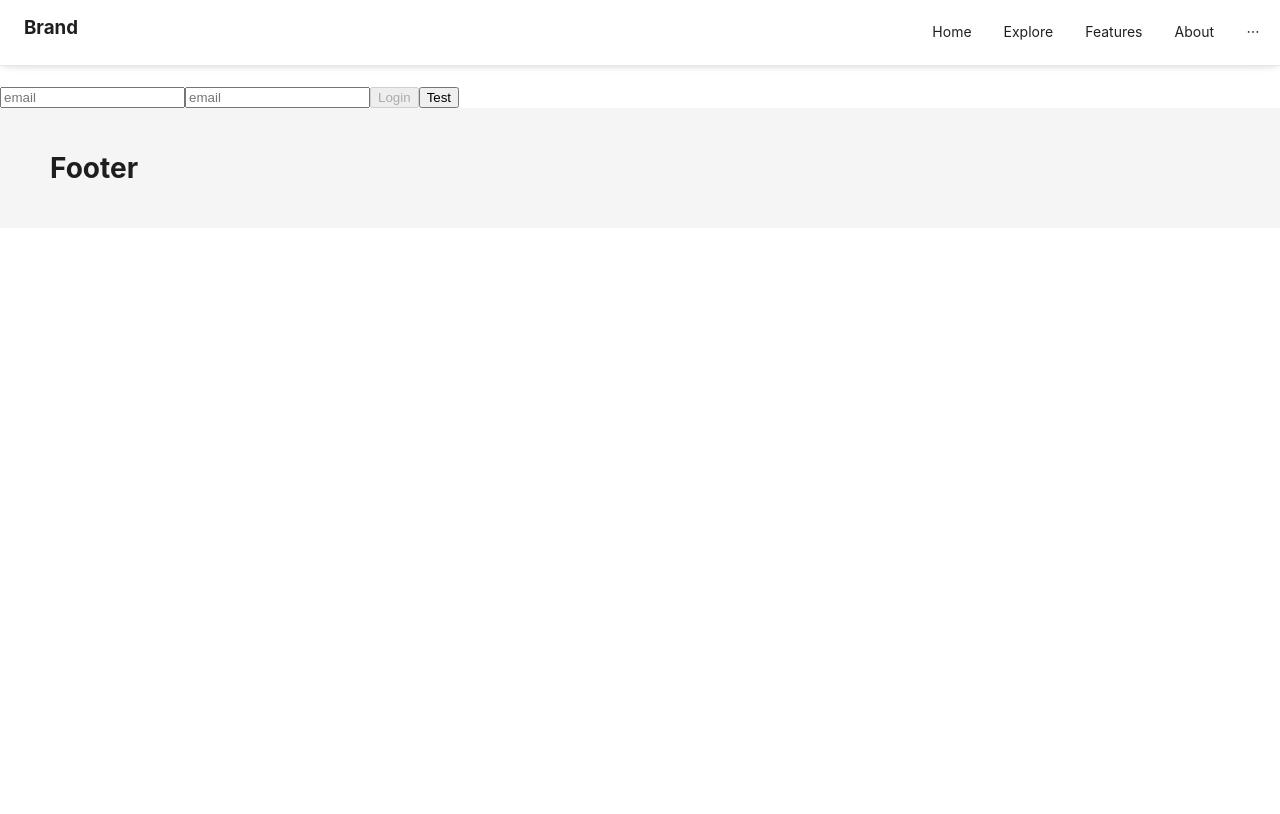
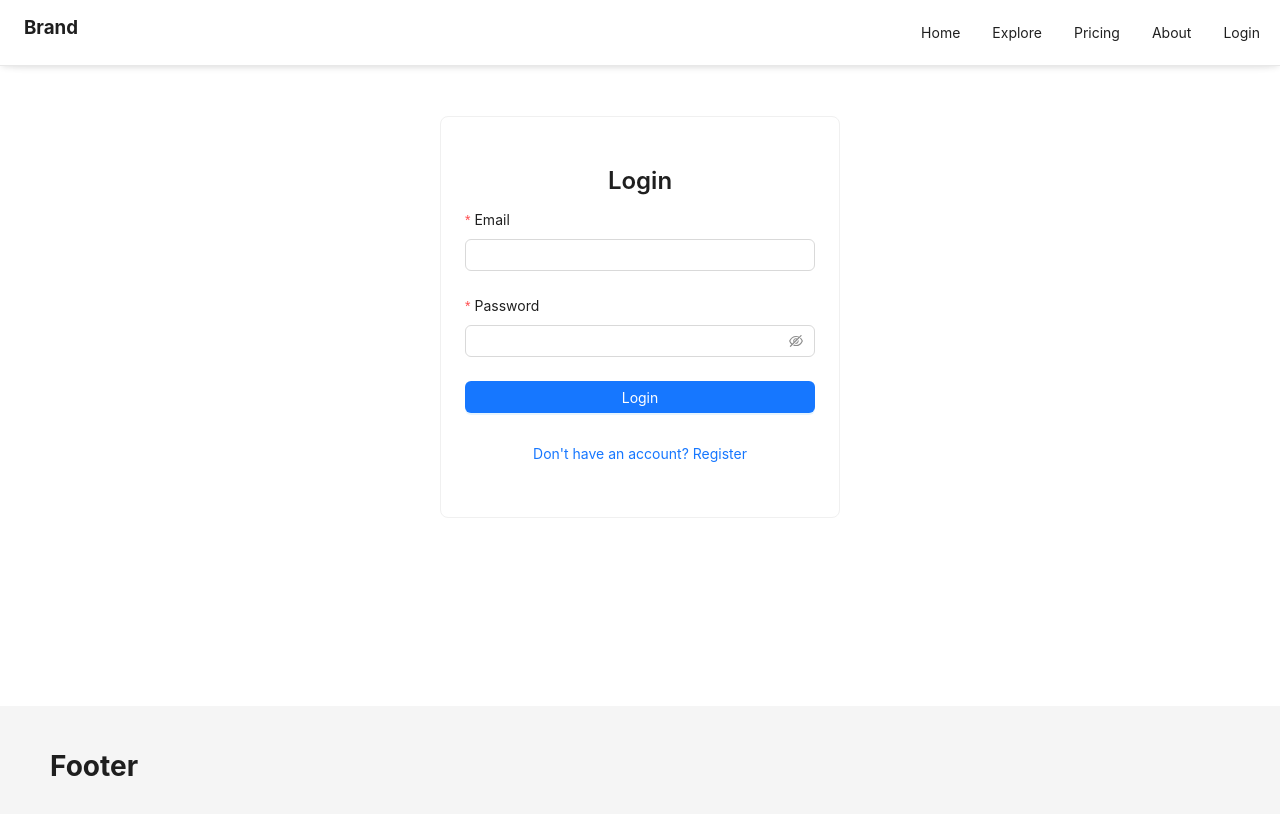
Before and after one commit to geraldhoxha/resume-builder, a React (Create React App) app: page /login in a window 1280 px wide. Shown: the top 814 px of the page. Built offline with nearby package versions, Linux system fonts and the light colour scheme.

Commit message:
fix user context
Signed-off-by: Gerald Hoxha <gerald.hoxha94@gmail.com>

```diff
--- a/src/App.tsx
+++ b/src/App.tsx
@@ -1,9 +1,8 @@
 import { Route, Routes } from 'react-router-dom';
 import { Home } from './components/Home';
-import { LoginUser } from './components/Auth/Login';
 import { Navigation } from './components/Navigation';
 import PrivateRoute from './components/Home/PrivateComponents';
-import { Logout } from './components/Auth/Logout';
+import { Login, Logout } from './components/Auth';
 
 function App() {
   return (
@@ -14,7 +13,7 @@ function App() {
           <Route path="/about" element={<Home />} />
         </Route>
         <Route path="/log-out" element={<Logout />} />
-        <Route path="/login" element={<LoginUser />} />
+        <Route path="/login" element={<Login />} />
       </Route>
     </Routes>
   );
--- a/src/components/Auth/Login.tsx
+++ b/src/components/Auth/Login.tsx
@@ -1,56 +1,129 @@
-import { useLazyQuery, useMutation } from "@apollo/client"
-import { useState } from "react"
-import { ELTest, UserLogin } from "../../generated/Models/model"
-import { Client, setTokens } from "../../tools/ApolloClient"
-import { LoginToken } from "../types/user"
-import { jwtDecode } from 'jwt-decode'
-import { useUser } from "../../tools/Context"
-import { useNavigate } from "react-router"
 
+import { useState } from 'react';
+import { Form, Input, Button, Card, Typography, message } from 'antd';
+import { useMutation } from '@apollo/client';
+import { Client, setTokens } from '../../tools/ApolloClient';
+import { UserLogin, UserSignup } from '../../generated/Models/model';
+import { LoginToken, SignupToken, LoginUserType, SignupUserType } from '../types/user';
+import { useUser } from '../../tools/Context';
+import { useNavigate } from 'react-router';
+import { NewUser } from '../../generated/models/Graphs';
 
+const { Title } = Typography;
 
-export function LoginUser() {
+type UserLoginForm = {
+  email: string,
+  password: string,
+  name?: string,
+}
 
-  const [userEmail, setUserEmail] = useState<string>("")
-  const [userPass, setUserPass] = useState<string>("")
-  // const [canSubmit, setCanSubmit] = useState<boolean>(false)
+export const Login = () => {
+  const [isRegister, setIsRegister] = useState(false);
+  const [login] = useMutation<LoginToken, LoginUserType>(UserLogin, { client: Client, fetchPolicy: 'no-cache' })
+  const [signup] = useMutation<SignupToken, SignupUserType>(UserSignup, { client: Client, fetchPolicy: 'no-cache' })
+  const [loading, setLoaading] = useState<boolean>(false)
   const userProps = useUser()
-  const [loading, setLoaading] = useState<boolean>(false)
-  const [login] = useMutation<LoginToken>(UserLogin, { client: Client, fetchPolicy: 'no-cache' })
-  const [testthis] = useLazyQuery(ELTest)
   const navigate = useNavigate()
-  const handleSubmit = async () => {
+  const [form] = Form.useForm()
+
+  const handleToggle = () => {
+    setIsRegister(!isRegister);
+  };
+  const onFinish = async (values: UserLoginForm) => {
+    const { name, email, password } = values
     setLoaading(true)
-    await login({ variables: { email: userEmail, password: userPass } }).then((resp) => {
-      if (resp.data?.auth.login.token !== undefined) {
-        const { name } = jwtDecode<{ name: string }>(resp.data.auth.login.token.refreshToken)
+    if (isRegister) {
+      if (name === undefined) {
+        return
+      }
+      const input: NewUser = { name: name, password: password, email: email }
+      await signup({ variables: { input: input } }).then(resp => {
+        const data = resp.data?.auth.register
+        if (data?.token !== undefined) {
+          if (userProps !== undefined && userProps.user === undefined) {
+            userProps.setUser({ name: data.user.name, email: data.user.email })
+          }
+          setTokens(data.token.accessToken, data.token.refreshToken)
+          navigate('/')
+          setLoaading(false)
+        }
+      })
+        .catch(err => console.log(">>", err))
+    } else {
+      await login({ variables: { password: password, email: email } }).then((resp) => {
+        const data = resp.data?.auth.login
+        if (data?.token !== undefined) {
           if (userProps !== undefined && userProps?.user === undefined) {
-          userProps.setUser({ Name: name, Email: userEmail })
+            userProps.setUser({ name: data.user.name, email: data.user.email })
           }
-        const { accessToken, refreshToken } = resp.data.auth.login.token
-        setTokens(accessToken, refreshToken)
+          setTokens(data.token.accessToken, data.token.refreshToken)
         }
-      setLoaading(false)
         navigate('/')
       })
         .catch(err => {
           console.log("zz", err)
+          form.setFields([{
+            name: 'password',
+            value: '',
+            errors: ['Login failed. Please check your email and password']
+          }])
+          message.error('Login faile. Please check your email and password');
+
         })
         .finally(() => setLoaading(false))
     }
-  const handleTest = async () => {
-    testthis().then(k => console.log("tHe test", k))
-  }
+  };
 
   return (
-    <div>
-      <input type="email" placeholder="email" onChange={(e) => { setUserEmail(e.target.value) }} />
-      <input type="email" placeholder="email" onChange={(e) => { setUserPass(e.target.value) }} />
-      <button onClick={handleSubmit} disabled={(userEmail?.length < 1 && userPass?.length < 1)}>Login</button>
-      {loading ? (
-        <p>Please Wait</p>
-      ) : ""}
-      <button onClick={handleTest}>Test</button>
-    </div>
-  )
-}
+    <Card style={{ width: 400, margin: '0 auto', marginTop: 50 }}>
+      <Title level={3} style={{ textAlign: 'center' }}>
+        {isRegister ? 'Register' : 'Login'}
+      </Title>
+      <Form
+        form={form}
+        name="auth_form"
+        initialValues={{ remember: true }}
+        onFinish={onFinish}
+        layout="vertical"
+      >
+        {isRegister && (
+          <Form.Item
+            name="name"
+            label="Name"
+            rules={[{ required: true, message: 'Please input your Name!' }]}
+          >
+            <Input />
+          </Form.Item>
+        )}
+        <Form.Item
+          name="email"
+          label="Email"
+          rules={[
+            { type: 'email', message: 'The input is not valid E-mail!' },
+            { required: true, message: 'Please input your E-mail!' },
+          ]}
+        >
+          <Input />
+        </Form.Item>
+        <Form.Item
+          name="password"
+          label="Password"
+          rules={[{ required: true, message: 'Please input your Password!' }]}
+        >
+          <Input.Password />
+        </Form.Item>
+        <Form.Item>
+          <Button type="primary" htmlType="submit" block>
+            {isRegister ? 'Register' : 'Login'}
+          </Button>
+        </Form.Item>
+        <Form.Item>
+          <Button type="link" onClick={handleToggle} block>
+            {isRegister ? 'Already have an account? Login' : 'Don\'t have an account? Register'}
+          </Button>
+        </Form.Item>
+      </Form>
+      {loading ? "Wait..." : ""}
+    </Card>
+  );
+};
--- /dev/null
+++ b/src/components/Auth/index.tsx
@@ -0,0 +1,2 @@
+export { Login } from './Login'
+export { Logout } from './Logout'
--- a/src/components/Navigation/LeftMenu.tsx
+++ b/src/components/Navigation/LeftMenu.tsx
@@ -13,7 +13,7 @@ export const LeftMenu = ({ mode }: Mode) => {
   const userContext = useUser();
 
   return (
-    <Menu mode={mode}>
+    <Menu disabledOverflow mode={mode}>
       {leftNavPath.map((item: MenuItem) => (
         <Menu.Item key={item.path}>
           <Link to={item.path}>{item.name}</Link>
--- a/src/components/Navigation/Navigation.tsx
+++ b/src/components/Navigation/Navigation.tsx
@@ -71,7 +71,9 @@ export const Navigation = () => {
         </Layout.Header>
       </nav>
       <Layout.Content>
-        <Outlet />
+        <div style={{minHeight: "calc(100vh - 210px)"}}>
+          <Outlet />
+        </div>
       </Layout.Content>
       <Layout.Footer>
         <h1>Footer</h1>
--- a/src/components/Navigation/navigationPath.tsx
+++ b/src/components/Navigation/navigationPath.tsx
@@ -11,8 +11,8 @@ export const leftNavPath: MenuItem[] = [
     path: '/explore',
   },
   {
-    name: 'Features',
-    path: '/features',
+    name: 'Pricing',
+    path: '/pricing',
   },
   {
     name: 'About',
@@ -22,8 +22,8 @@ export const leftNavPath: MenuItem[] = [
 
 export const rightNavPath: MenuItem[] = [
   {
-    name: 'Projects',
-    path: '/projects',
+    name: 'Dashboard',
+    path: '/dashboard',
     icon: <CodeOutlined />
   },
   {
--- a/src/components/utils/auth.ts
+++ b/src/components/utils/auth.ts
@@ -1,6 +1,6 @@
 import { jwtDecode } from 'jwt-decode'
 
-export const getAccessToken = () => localStorage.getItem('accessToken');
+export const getAccessToken = () => localStorage.getItem('auth_token');
 
 export const isTokenValid = (token: string | null): boolean => {
   if (!token) return false;
@@ -16,6 +16,6 @@ export const isTokenValid = (token: string | null): boolean => {
 };
 
 export const clearTokens = () => {
-  localStorage.removeItem('accessToken');
-  localStorage.removeItem('refreshToken');
+  localStorage.removeItem('auth_token');
+  localStorage.removeItem('refrsh_token');
 };
--- a/src/generated/Models/model.ts
+++ b/src/generated/Models/model.ts
@@ -7,6 +7,25 @@ export const UserLogin = gql`mutation UserLogin($email:String!,$password: String
         accessToken
         refreshToken
       }
+      user{
+        name
+        email
+      }
+    }
+  }
+}`
+
+export const UserSignup = gql`mutation UserSignup($input: NewUser!){
+  auth{
+    register(input: $input){
+      token{
+        accessToken
+        refreshToken
+      }
+      user{
+        name
+        email
+      }
     }
   }
 }`
--- a/src/styles/Navigation/Navigation.scss
+++ b/src/styles/Navigation/Navigation.scss
@@ -7,7 +7,7 @@
   position: sticky;
   top: 0;
   margin-bottom: 20px;
-  z-index: 99990;
+  z-index: 99999;
 }
 
 .nav-header {
--- a/src/tools/Context.tsx
+++ b/src/tools/Context.tsx
@@ -1,19 +1,20 @@
+import { jwtDecode } from 'jwt-decode'
 import { createContext, useContext, useState } from 'react'
+import { getAccessToken } from '../components/utils/auth'
 
 
 type Actions = {
-  canDo: string[],
-  cannotDo: string[]
+  canDo: string[] | null,
+  cannotDo: string[] | null
 }
-
-type User = {
-  Name: string,
-  Email: string,
-  Actions?: Actions
+type Payload = {
+  name?: string | null,
+  email?: string | null,
+  actions?: Actions | null,
 }
 interface UserContextType {
-  user?: User,
-  setUser: (user?: User) => void
+  user?: Payload,
+  setUser: (user?: Payload) => void
 }
 
 const UserContext = createContext<UserContextType | undefined>(undefined)
@@ -28,7 +29,12 @@ interface UserProps {
 }
 
 export const UserProvider: React.FC<UserProps> = ({ children }: UserProps) => {
-  const [user, setUser] = useState<User | undefined>(undefined)
+  const accessToken: string | null = getAccessToken()
+  let payload = undefined
+  if (accessToken !== null){
+    payload = jwtDecode<Payload>(accessToken)
+  }
+  const [user, setUser] = useState<Payload | undefined>(payload)
   return (
     <UserContext.Provider value={{ user, setUser }}>
       {children}
```
Also changed, not shown: src/components/types/user.ts (+27 -4 lines). Lines whose indentation alone changed are shown as unchanged.
